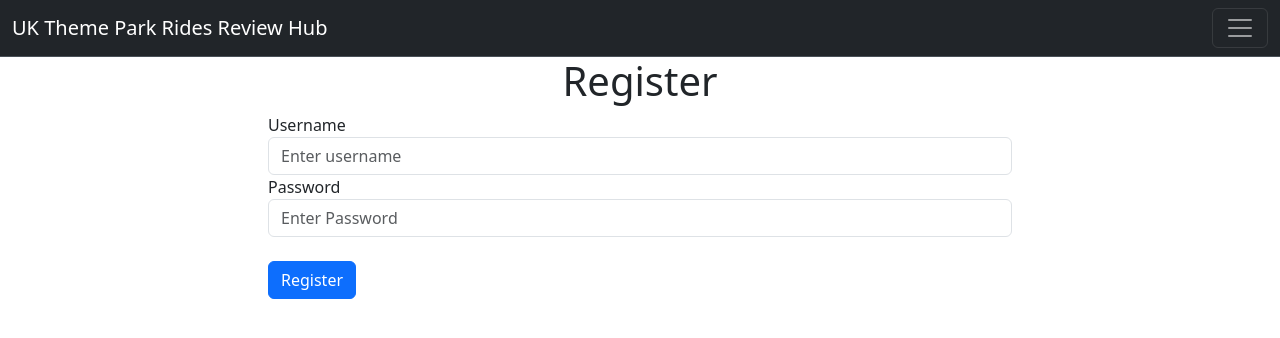
After one commit to hannahro15/Theme-park-reviews-site, a Flask app: page /register in a window 1280 px wide. The commit adds this page. Shown: the top 338 px of the page. Run offline with Flask 3, Linux system fonts and the light colour scheme; some libraries are stand-ins or nearby versions.

Commit message:
Add register template

```diff
--- a/app.py
+++ b/app.py
@@ -4,6 +4,7 @@ from flask import (
     redirect, request, session, url_for)
 from flask_pymongo import PyMongo
 from bson.objectid import ObjectId
+from werkzeug.security import generate_password_hash, check_password_hash
 if os.path.exists("env.py"):
     import env
 
@@ -21,12 +22,18 @@ mongo = PyMongo(app)
 def home():
     return render_template("index.html")
 
+
 @app.route("/get_rides")
 def get_rides():
     rides = mongo.db.rides.find()
     return render_template("rides.html", rides=rides)
 
 
+@app.route("/register", methods=["GET", "POST"])
+def register():
+    return render_template("register.html")
+
+
 if __name__ == "__main__":
     app.run(host=os.environ.get("IP"),
             port=int(os.environ.get("PORT")),
--- a/static/css/style.css
+++ b/static/css/style.css
@@ -1,5 +1,9 @@
 body {
     margin: 0 auto;
+}
+
+h1 {
+    text-align: center;
 }
 
 #home-title {
@@ -12,6 +16,10 @@ body {
 
 #home-content {
     padding: 20px;
+}
+
+.container {
+    width: 100%;
 }
 
 .ride-search {
@@ -51,6 +59,9 @@ body {
 
 @media only screen and (min-width: 580px) {
     .ride-search {
-      width: 60%;
+        width: 60%;
+    }
+    .container {
+         width: 60%;
     }
   }
--- a/templates/base.html
+++ b/templates/base.html
@@ -43,7 +43,7 @@
                       Register/Login
                     </a>
                     <ul class="dropdown-menu">
-                        <li><a class="dropdown-item" href="#">Register</a></li>
+                        <li><a class="dropdown-item" href="{{ url_for('register') }}">Register</a></li>
                         <li><a class="dropdown-item" href="#">Login</a></li>
                       </ul>
                   </li>
--- /dev/null
+++ b/templates/register.html
@@ -0,0 +1,18 @@
+{% extends "base.html" %}
+{% block content %}
+<h1>Register</h1>
+<div class="container">
+    <form>
+        <div class="form-group">
+          <label for="username">Username</label>
+          <input type="text" class="form-control" id="username" aria-describedby="username" placeholder="Enter username">
+        </div>
+        <div class="form-group">
+          <label for="password">Password</label>
+          <input type="password" class="form-control" id="password" placeholder="Enter Password">
+        </div>
+        <br>
+        <button type="button" class="btn btn-primary">Register</button>
+      </form>
+  </div>
+{% endblock %}
--- a/templates/rides.html
+++ b/templates/rides.html
@@ -7,8 +7,9 @@
         <button class="btn btn-outline-success" type="submit">Search</button>
         <button class="btn btn-outline-danger" type="reset">Reset</button>
     </form>
-    <div class="row">
+
     {% for ride in rides %}
+    <div class="row gx-5">
         <div class="col-lg-4 col-md-6 col-sm-12">
             <div class="card h-100 d-flex flex-column">
                 <div class="card-body d-flex flex-column">
@@ -25,8 +26,9 @@
                 </div>
             </div>
         </div>
+    </div>
     {% endfor %}
-    </div>
+
 </div>
 
 
```
Lines whose indentation alone changed are shown as unchanged.
